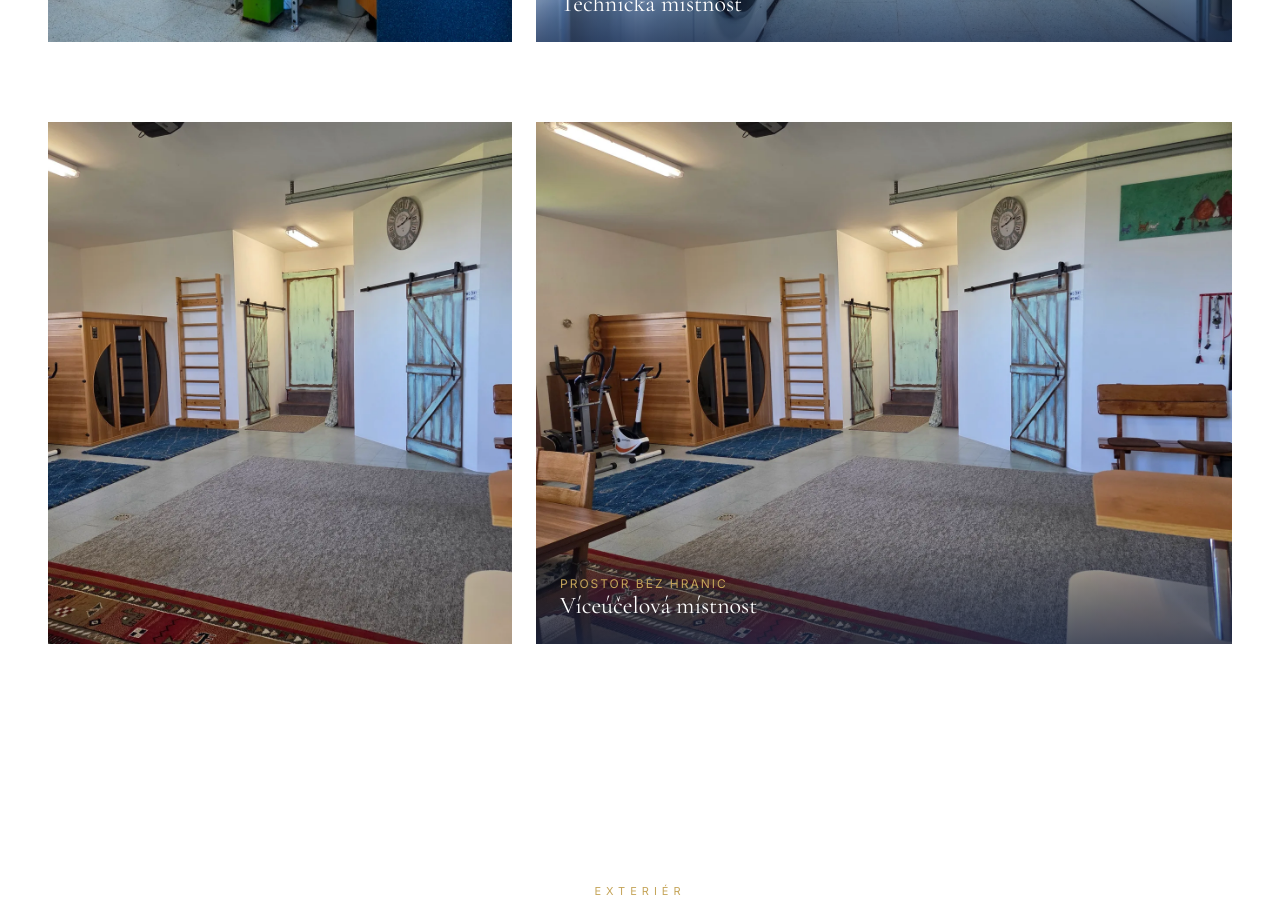
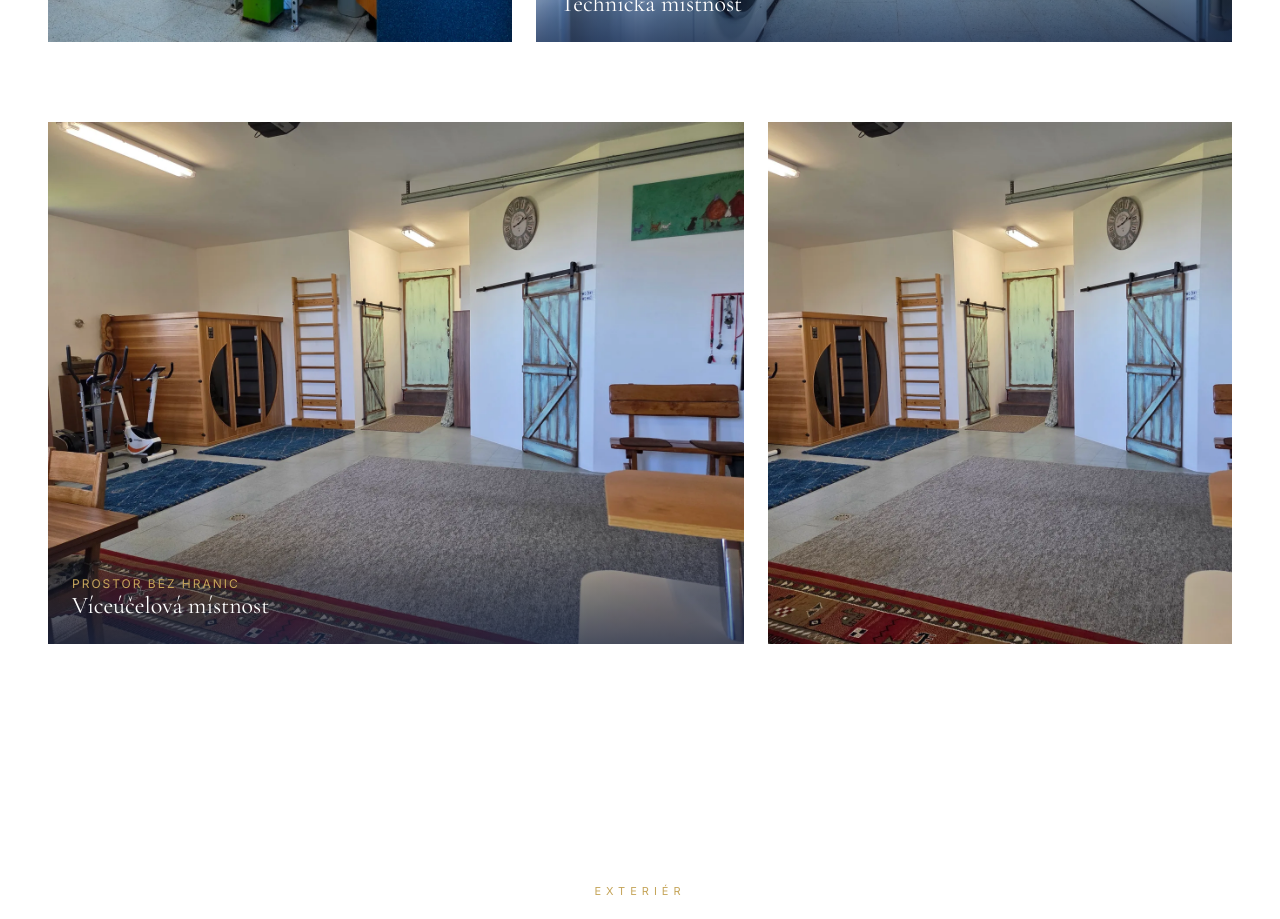
Before and after one commit to tknurture/Petr-Dadej---Rezidence-Pavlov, a Next.js app: page / in a window 1280 px wide. Shown: the part 11040-11959 px from the top of the page. Built offline with nearby package versions, Linux system fonts and the light colour scheme.

Commit message:
Viceucelova: big image left, scroll right

```diff
--- a/app/page.tsx
+++ b/app/page.tsx
@@ -996,7 +996,11 @@ export default function Home() {
           </div>
         </div>
 
-        <div className="room-row reverse reveal">
+        <div className="room-row reveal">
+          <div className="room-label">
+            <img src="/images/viceucelova-1.webp" alt="Víceúčelová místnost" loading="lazy" decoding="async" />
+            <div className="room-label-text"><p>{tr.r11sub}</p><h3>{tr.r11title}</h3></div>
+          </div>
           <div className="room-scroll">
             <div className="room-scroll-track">
               <img src="/images/viceucelova-1.webp" alt="Víceúčelová místnost" loading="lazy" decoding="async" />
@@ -1004,10 +1008,6 @@ export default function Home() {
             </div>
             <button className="room-scroll-btn room-scroll-prev" aria-label={tr.prev}>&#8249;</button>
             <button className="room-scroll-btn room-scroll-next" aria-label={tr.next}>&#8250;</button>
-          </div>
-          <div className="room-label">
-            <img src="/images/viceucelova-1.webp" alt="Víceúčelová místnost" loading="lazy" decoding="async" />
-            <div className="room-label-text"><p>{tr.r11sub}</p><h3>{tr.r11title}</h3></div>
           </div>
         </div>
       </section>
```
